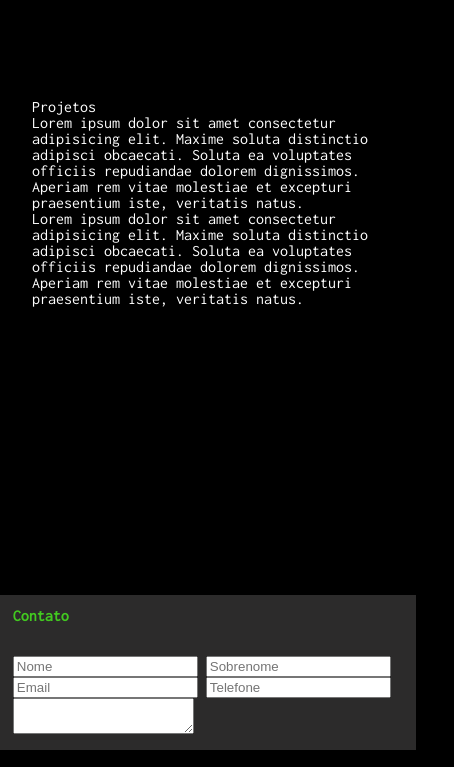
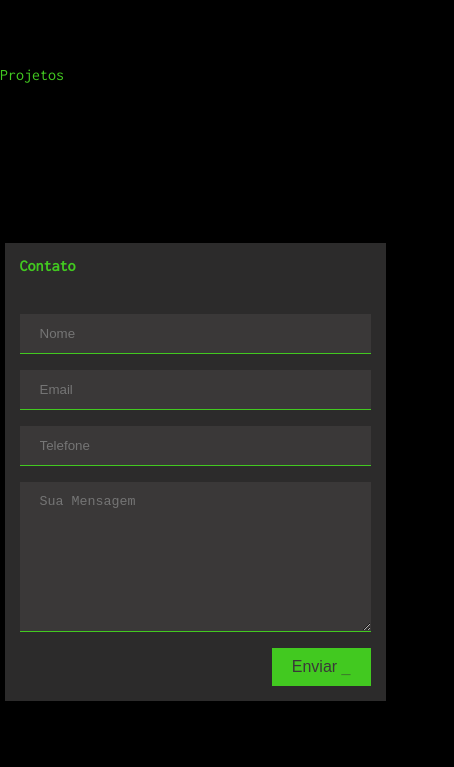
Before and after one commit to italodouglasdev/MeuSite, a plain HTML site: page index.html in a window 390 px wide. Shown: the part 1233-2000 px from the top of the page, 454 px wide, since content can reach past the window. Drawn offline with nearby package versions, Linux system fonts and the light colour scheme.

Commit message:
202301220901

```diff
--- a/css/style.css
+++ b/css/style.css
@@ -6,10 +6,32 @@
      --corNavBar: rgb(44, 43, 43);
      --corPrincipal: #000;
      --corVerdeMatrix: #42C920;
+     --corInput: rgb(58 56 56);
  }
 
  body {
      background-color: rgb(0, 0, 0);
+ }
+
+
+
+ .botao {
+     background-color: var(--corVerdeMatrix);
+     border: none;
+     color: var(--corInput);
+     padding: 10px 20px;
+     text-align: center;
+     text-decoration: none;
+     display: inline-block;
+     font-size: 16px;
+ }
+
+ .botao:hover {
+     cursor: pointer;
+ }
+
+ .underline_piscando {
+     animation: pisca .7s infinite;
  }
 
 
@@ -115,7 +137,7 @@
 
  @media (max-width: 768px) {
      .cartao-visita-corpo {
-         width: 98%;
+         width: 90%;
          padding: 15px;
      }
  }
@@ -176,13 +198,71 @@
  /*Projetoss*/
 
  .principal-projetos {
-     max-width: 608px;
+     max-width: 700px;
      width: 100%;
      margin: 80px auto;
-     padding: 2rem;
+     color: var(--corVerdeMatrix);
+ }
+
+ .principal-projetos-titulo {
+     margin-bottom: 10px;
+ }
 
 
+
+
+ /* Float four columns side by side */
+ .column {
+     float: left;
+     width: 25%;
+     padding: 0 10px;
+     margin: auto;
+     box-sizing: border-box;
  }
+
+ /* Remove extra left and right margins, due to padding */
+ .row {
+     margin: 0 -5px;
+ }
+
+ /* Clear floats after the columns */
+ .row:after {
+     content: "";
+     display: table;
+     clear: both;
+ }
+
+ /* Responsive columns */
+ @media (max-width: 768px) {
+     .column {
+         width: 100%;
+         display: block;
+         margin-bottom: 20px;
+     }
+ }
+
+ /* Style the counter cards */
+ .card {
+     box-shadow: 0 4px 8px 0 rgba(0, 0, 0, 0.2);
+     padding: 20px;
+     margin: 10px;
+     text-align: center;
+     background-color: var(--corInput);
+ }
+
+
+
+
+
+
+
+
+
+
+
+
+
+
 
  /*Contato*/
 
@@ -195,7 +275,7 @@
  }
 
  .principal-contato-corpo {
-     max-width: 608px;
+     max-width: 700px;
      width: 100%;
      margin: 80px auto;
      padding: 2rem;
@@ -205,7 +285,8 @@
 
  @media (max-width: 768px) {
      .principal-contato-corpo {
-         padding: .8rem;
+         max-width: 90%;
+         padding: 15px;
 
      }
  }
@@ -215,3 +296,36 @@
      color: var(--corVerdeMatrix);
      font-weight: bold;
  }
+
+
+ .contato-input {
+     width: 100%;
+     padding: 12px 20px;
+     margin: 8px 0;
+     box-sizing: border-box;
+     border: none;
+     color: #fff;
+     background-color: var(--corInput);
+     border-bottom: 1px solid var(--corVerdeMatrix);
+ }
+
+ .contato-botao {
+     margin-top: 5px;
+     text-align: right;
+ }
+
+ .textarea {
+     height: 150px;
+ }
+
+ .contato-input:focus {
+     outline: none;
+     border: 1px solid var(--corVerdeMatrix);
+ }
+
+ .rodape {
+     text-align: center;
+     background-color: var(--corNavBar);
+     color: var(--corVerdeMatrix);
+     padding: 15px;
+ }
--- a/index.html
+++ b/index.html
@@ -33,7 +33,7 @@
 
         <div class="cabecalho-banner">
 
-            <h1 class="cabecalho-banner-texto-principal">italo_douglas.Dev</h1>
+            <h1 class="cabecalho-banner-texto-principal">italodouglas.Dev</h1>
 
         </div>
 
@@ -62,11 +62,12 @@
 
                     </div>
                     <div class="cartao-visita-rodape">
-                        <a href="#" class="cartao-visita-rodape-icone"><i class="fab fa-instagram"></i></a>
-                        <a href="#" class="cartao-visita-rodape-icone"><i class="fab fa-facebook-f"></i></a>
-                        <a href="#" class="cartao-visita-rodape-icone"><i class="fab fa-twitter"></i></a>
-                        <a href="#" class="cartao-visita-rodape-icone"><i class="fab fa-linkedin-in"></i></a>
-                        <a href="#" class="cartao-visita-rodape-icone"><i class="fab fa-youtube"></i></a>
+                        <a href="https://www.linkedin.com/in/italo-douglas-dev/" target="_blank"
+                            class="cartao-visita-rodape-icone"><i class="fab fa-linkedin-in"></i></a>
+                        <a href="https://github.com/italodouglasdev" target="_blank"
+                            class="cartao-visita-rodape-icone"><i class="fab fa-github"></i></a>
+                        <a href="https://www.instagram.com/italo_douglas/" target="_blank"
+                            class="cartao-visita-rodape-icone"><i class="fab fa-instagram"></i></a>
                     </div>
                 </div>
 
@@ -76,30 +77,35 @@
 
         <section class="principal-projetos" id="Projetos">
 
-            <!--Finalizar essa Seção
-            2023-01-09-19:44-->
+            <h2 class="principal-projetos-titulo">Projetos</h2>
+            <!--
+            <div class="row">
+                <div class="column">
+                    <div class="card">
+                        <h3>Card 1</h3>
+                        <p>Some text</p>
+                        <p>Some text</p>
+                    </div>
+                </div>
 
-            <div>
+                <div class="column">
+                    <div class="card">
+                        <h3>Card 2</h3>
+                        <p>Some text</p>
+                        <p>Some text</p>
+                    </div>
+                </div>
 
-                <h2 style="color: white;">Projetos</h2>
+                <div class="column">
+                    <div class="card">
+                        <h3>Card 3</h3>
+                        <p>Some text</p>
+                        <p>Some text</p>
+                    </div>
+                </div>
 
-                <p style="color: white;">Lorem ipsum dolor sit amet consectetur adipisicing elit. Maxime soluta
-                    distinctio adipisci obcaecati.
-                    Soluta ea voluptates officiis repudiandae dolorem dignissimos. Aperiam rem vitae molestiae et
-                    excepturi
-                    praesentium iste, veritatis natus.</p>
-
-                <p style="color: white;">Lorem ipsum dolor sit amet consectetur adipisicing elit. Maxime soluta
-                    distinctio adipisci obcaecati.
-                    Soluta ea voluptates officiis repudiandae dolorem dignissimos. Aperiam rem vitae molestiae et
-                    excepturi
-                    praesentium iste, veritatis natus.</p>
-
-                <p>Lorem ipsum dolor sit amet consectetur adipisicing elit. Maxime soluta distinctio adipisci obcaecati.
-                    Soluta ea voluptates officiis repudiandae dolorem dignissimos. Aperiam rem vitae molestiae et
-                    excepturi
-                    praesentium iste, veritatis natus.</p>
             </div>
+        -->
 
         </section>
 
@@ -111,20 +117,27 @@
                 <h2 class="contato-titulo">Contato</h2>
 
                 <div>
-                    <Input type="text" id="contato-nome" name="contato-nome" placeholder="Nome"></Input>
-                    <Input type="text" id="contato-sobrenome" name="contato-sobrenome" placeholder="Sobrenome"></Input>
+                    <Input class="contato-input" autocomplete="off" type="text" id="contato-nome" name="contato-nome"
+                        placeholder="Nome"></Input>
                 </div>
 
                 <div>
-                    <Input type="email" id="contato-email" name="contato-email" placeholder="Email"></Input>
-                    <Input type="tel" class="mascaraTelefone" id="contato-telefone" name="contato-telefone"
-                        placeholder="Telefone"></Input>
+                    <Input class="contato-input" autocomplete="off" type="email" id="contato-email" name="contato-email"
+                        placeholder="Email"></Input>
+                    <Input class="contato-input" autocomplete="off" type="tel" class="mascaraTelefone"
+                        id="contato-telefone" name="contato-telefone" placeholder="Telefone"></Input>
                 </div>
 
 
                 <div>
-                    <textarea id="contato-mensagem" name="contato-mensagem"></textarea>
+                    <textarea class="contato-input textarea" id="contato-mensagem" name="contato-mensagem"
+                        placeholder="Sua Mensagem"></textarea>
                 </div>
+
+                <div class="contato-botao">
+                    <button class="botao">Enviar <span class="underline_piscando">_</span></button>
+                </div>
+
 
             </form>
 
@@ -136,7 +149,10 @@
     </man>
 
     <footer>
+        <div class="rodape">
+            <p>© Italo Douglas Vasconcelos de Alencar, 2023</p>
 
+        </div>
     </footer>
 
 
```
Also changed, not shown: js/mascaras.js (+4 -3 lines).
